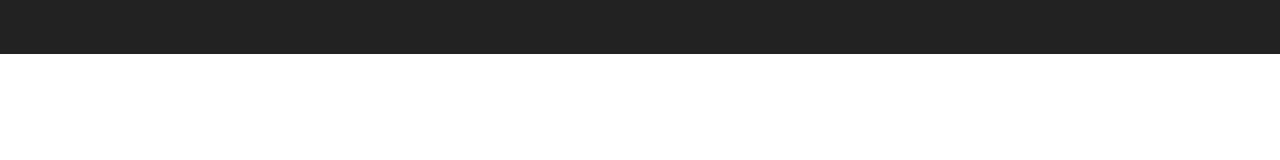
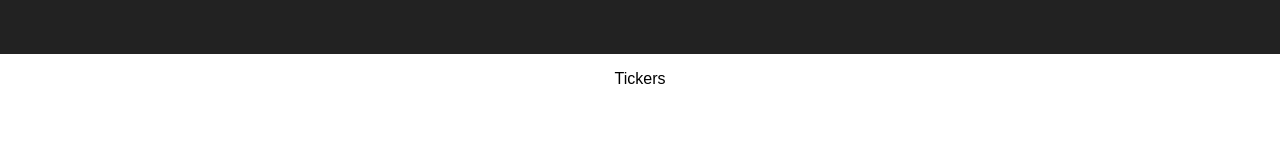
Before and after one commit to paredesrichard/React-CryptoCurrency, a React (Create React App) app: page / in a window 1280 px wide. Shown: the part 128-288 px from the top of the page. Built offline with nearby package versions, Linux system fonts and the light colour scheme.

Commit message:
added baseline code for Tickers component

```diff
--- a/src/App.js
+++ b/src/App.js
@@ -1,5 +1,7 @@
 import React, { Component } from 'react';
 import './App.css';
+
+import Tickers from "./components/Tickers";
 
 class App extends Component {
   render() {
@@ -8,6 +10,7 @@ class App extends Component {
         <header className="App-header">
           <h2>Cryptocurrency Ticker</h2>
         </header>
+        <Tickers />
       </div>
     );
   }
--- /dev/null
+++ b/src/components/Tickers.css
@@ -0,0 +1,5 @@
+.tickers {
+  list-style-position: none;
+  padding: 0;
+  display: inline-flex;
+}
--- /dev/null
+++ b/src/components/Tickers.js
@@ -0,0 +1,9 @@
+import React, { Component } from 'react';
+
+  class Tickers extends Component {
+    render() {
+      return <p>Tickers</p>
+    }
+  }
+
+export default Tickers;
```
